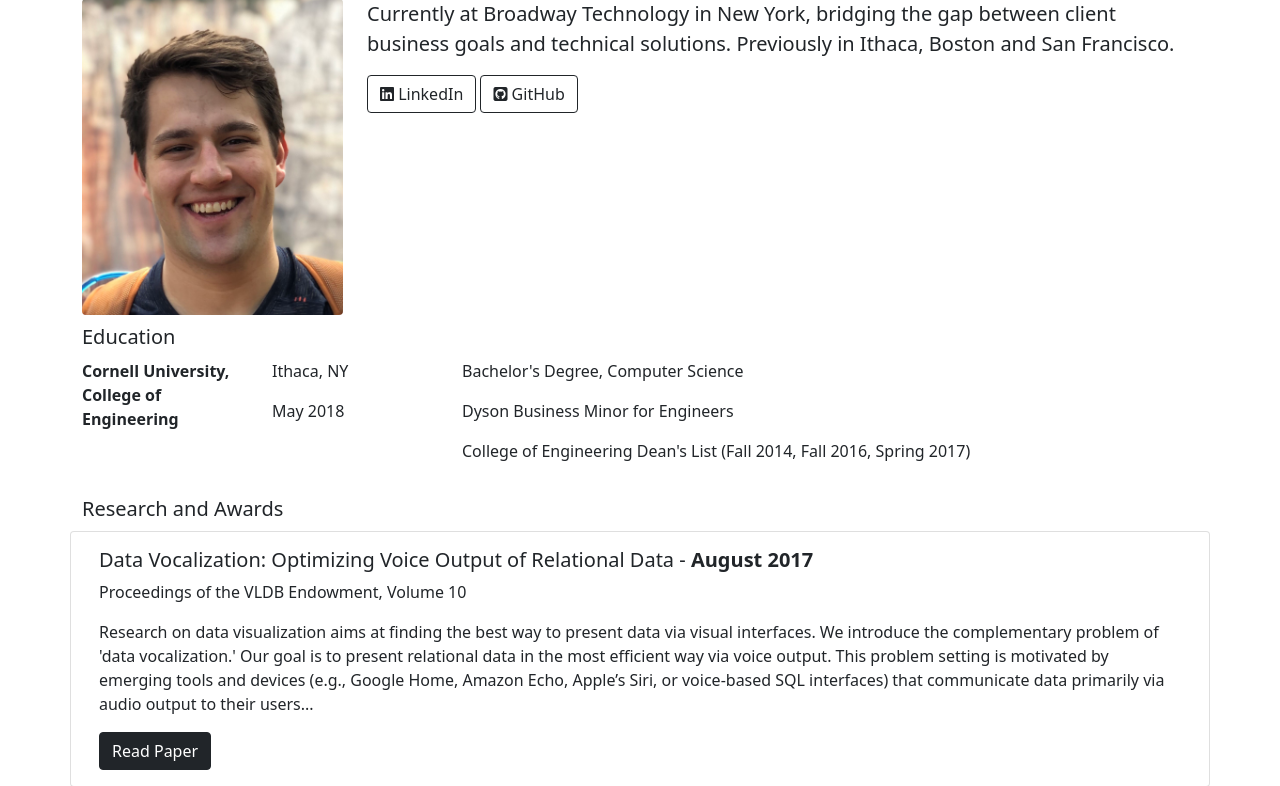
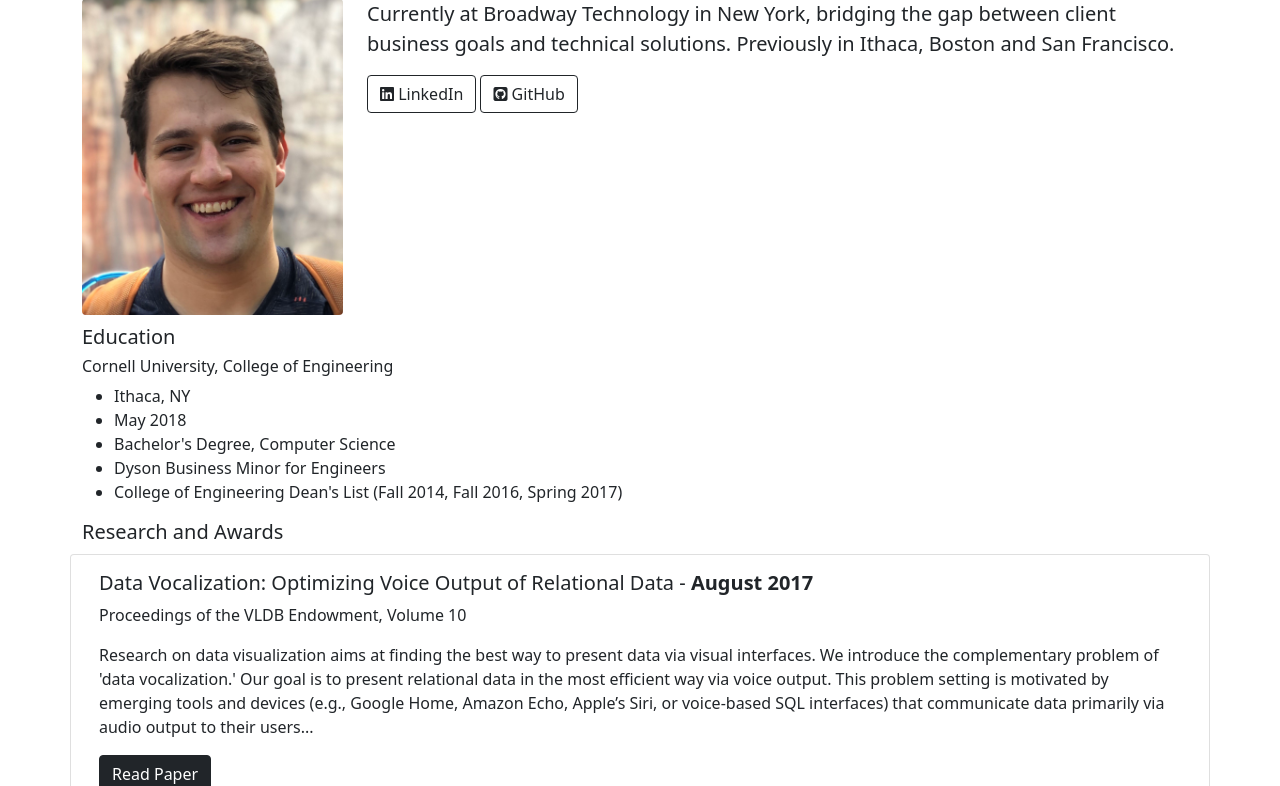
Before and after one commit to mrkbryn/mark-bryan-site, a Flask app: page / in a window 1280 px wide. Shown: the part 67-853 px from the top of the page. Run offline with Flask 2, Linux system fonts and the light colour scheme; some libraries are stand-ins or nearby versions.

Commit message:
Fix education

```diff
--- a/app/templates/index.html
+++ b/app/templates/index.html
@@ -16,18 +16,14 @@
 
     <h5>Education</h5>
     {% for education in education_info %}
-        <dl class="row">
-            <dt class="col-sm-2">{{ education['name'] }}</dt>
-            <dd class="col-sm-2">
-                <p>{{ education['location'] }}</p>
-                <p>{{ education['date'] }}</p>
-            </dd>
-            <dd class="col-sm-8">
-                {% for note in education['notes'] %}
-                    <p>{{ note }}</p>
-                {% endfor %}
-            </dd>
-        </dl>
+        <h6>{{ education['name'] }}</h6>
+        <ul>
+            <li>{{ education['location'] }}</li>
+            <li>{{ education['date'] }}</li>
+            {% for note in education['notes'] %}
+                <li>{{ note }}</li>
+            {% endfor %}
+        </ul>
     {% endfor %}
 
     <h5>Research and Awards</h5>
```
